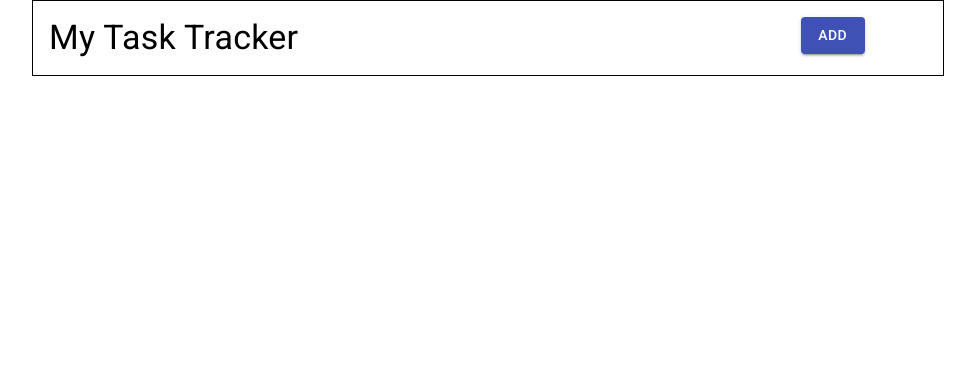
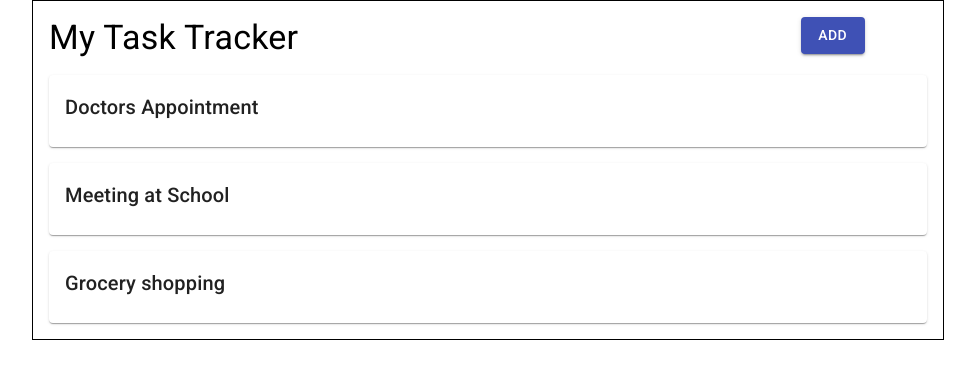
Before and after one commit to ahdeshmukh/traversy_media_react_crash_course, a React (Create React App) app: page / in a window 1280 px wide. Shown: the top 378 px of the page, without its empty margins (152-1127 px from the left). Built offline with nearby package versions, Linux system fonts and the light colour scheme.

Commit message:
adding Tasks

```diff
--- a/src/App.js
+++ b/src/App.js
@@ -1,10 +1,22 @@
-import { Container } from '@material-ui/core'
+import { Container, Box } from '@material-ui/core'
 import Header from './components/Header'
+import Tasks from './components/Tasks'
+import { useState } from 'react'
 
 const App = () => {
+
+  const [tasks, setTasks] = useState([
+    {id:1, text:'Doctors Appointment', reminder:true, date:'Sep 1, 2021', time:'4:30 pm'},
+    {id:2, text:'Meeting at School', reminder:true, date:'Sep 2, 2021', time:'10:30 am'},
+    {id:3, text:'Grocery shopping', reminder:true, date:'Sep 2, 2021', time:'3:30 pm'},
+  ]);
+
   return (
     <Container maxWidth="md">
-       <Header title="My Task Tracker" />
+      <Box p={2} border={1}>
+        <Header title="My Task Tracker" />
+        <Tasks tasks={tasks} />
+      </Box>
     </Container>
   )
 }
--- a/src/components/Header.js
+++ b/src/components/Header.js
@@ -1,5 +1,5 @@
 import PropTypes from 'prop-types'
-import { Typography, Box, Grid } from '@material-ui/core'
+import { Typography, Grid } from '@material-ui/core'
 import MyButton from './MyButton'
 
 const Header = (props) => {
@@ -10,7 +10,6 @@ const Header = (props) => {
 
     return (
         <header>
-            <Box p={2} border={1}>
             <Grid container spacing={3}>
                 <Grid item xs={10}>
                     <Typography variant="h4">{ props.title }</Typography>
@@ -19,7 +18,6 @@ const Header = (props) => {
                     <MyButton variant="contained" color="primary" text="Add" onClick={onClick} />
                 </Grid>
             </Grid>
-            </Box>
         </header>
     )
 }
--- /dev/null
+++ b/src/components/Task.js
@@ -0,0 +1,9 @@
+const Task = ({task}) => {
+    return (
+        <>
+            {task.text}
+        </>
+    )
+}
+
+export default Task
--- /dev/null
+++ b/src/components/Tasks.js
@@ -0,0 +1,27 @@
+import { Card, CardContent, Typography, Box } from '@material-ui/core'
+import Task from './Task'
+
+const Tasks = ({tasks}) => {
+    return (
+        <>
+            {
+                tasks.map((task) => {
+                    return (
+                        <Box key={task.id} mt={2} >
+                            <Card>
+                                <CardContent >
+                                    <Typography variant="h6">
+                                        <Task task={task} />
+                                    </Typography>
+                                </CardContent>
+                            </Card>
+                        </Box>
+
+                    )
+                })
+            }
+        </>
+    )
+}
+
+export default Tasks
```
Lines whose indentation alone changed are shown as unchanged.
